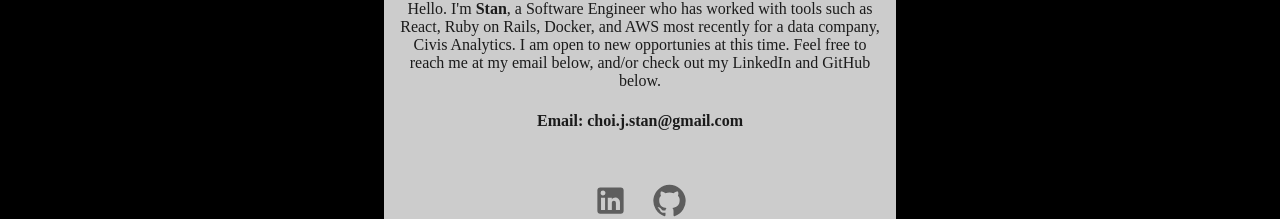
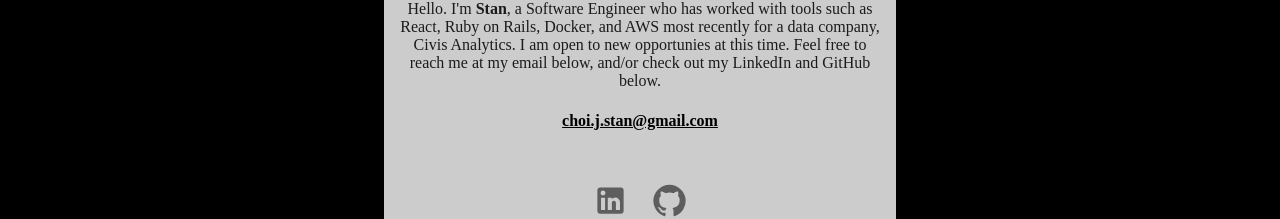
Before and after one commit to StanimalTheMan/jiggy-landing-page, a React (Create React App) app: page / in a window 1280 px wide. Shown: the part 398-617 px from the top of the page. Built offline with nearby package versions, Linux system fonts and the light colour scheme.

Commit message:
Add email as mail option in homepage, expose it publicly bc probs no spam i aint special

```diff
--- a/src/pages/Home.js
+++ b/src/pages/Home.js
@@ -27,7 +27,11 @@ const Home = () => {
             opportunies at this time. Feel free to reach me at my email below,
             and/or check out my LinkedIn and GitHub below.
           </p>
-          <h4>Email: choi.j.stan@gmail.com</h4>
+          <h4>
+            <a style={{ color: "black" }} href={`mailto:choi.j.stan@gmail.com`}>
+              choi.j.stan@gmail.com
+            </a>
+          </h4>
         </CardContent>
         <CardActions className="card-actions">
           <IconButton
```
